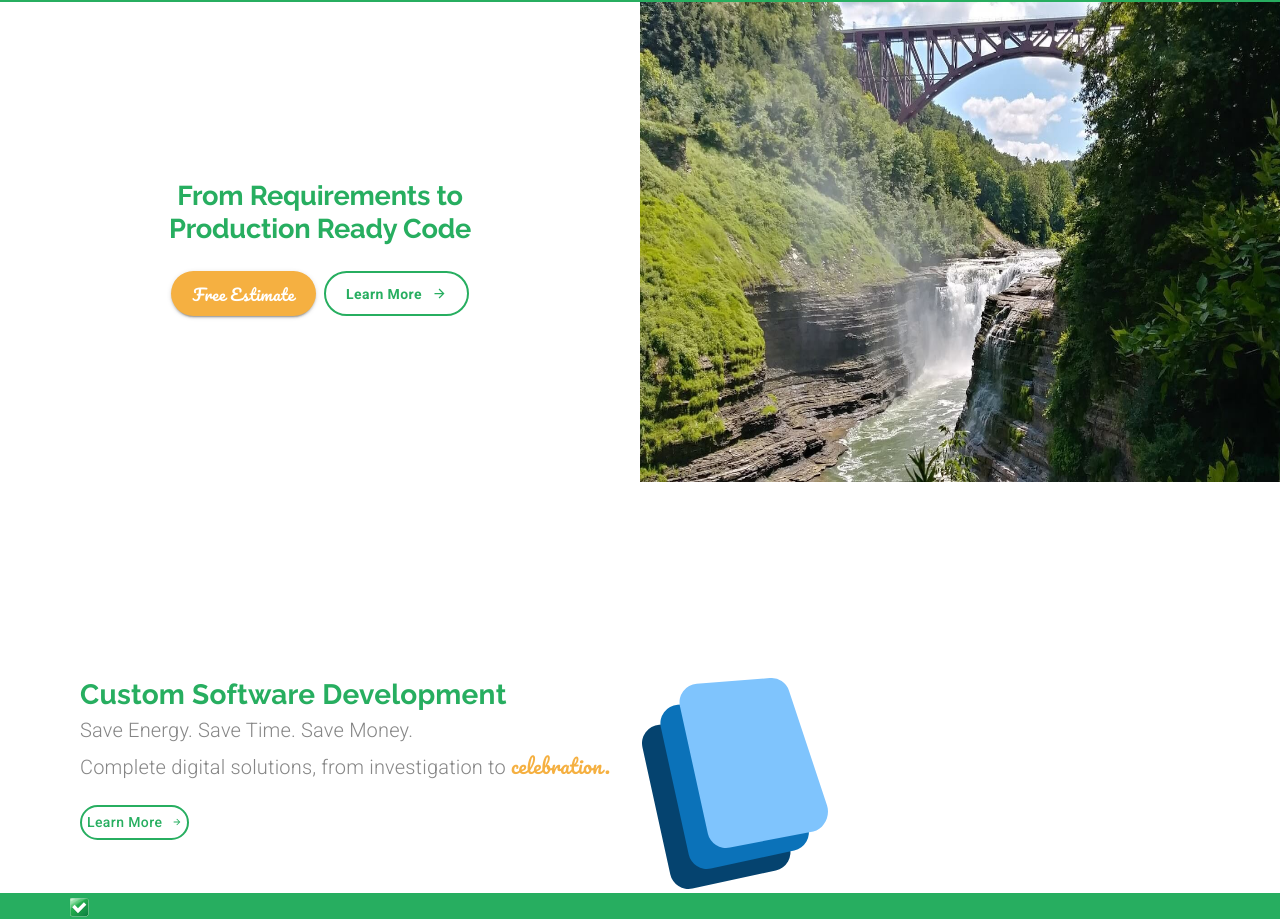
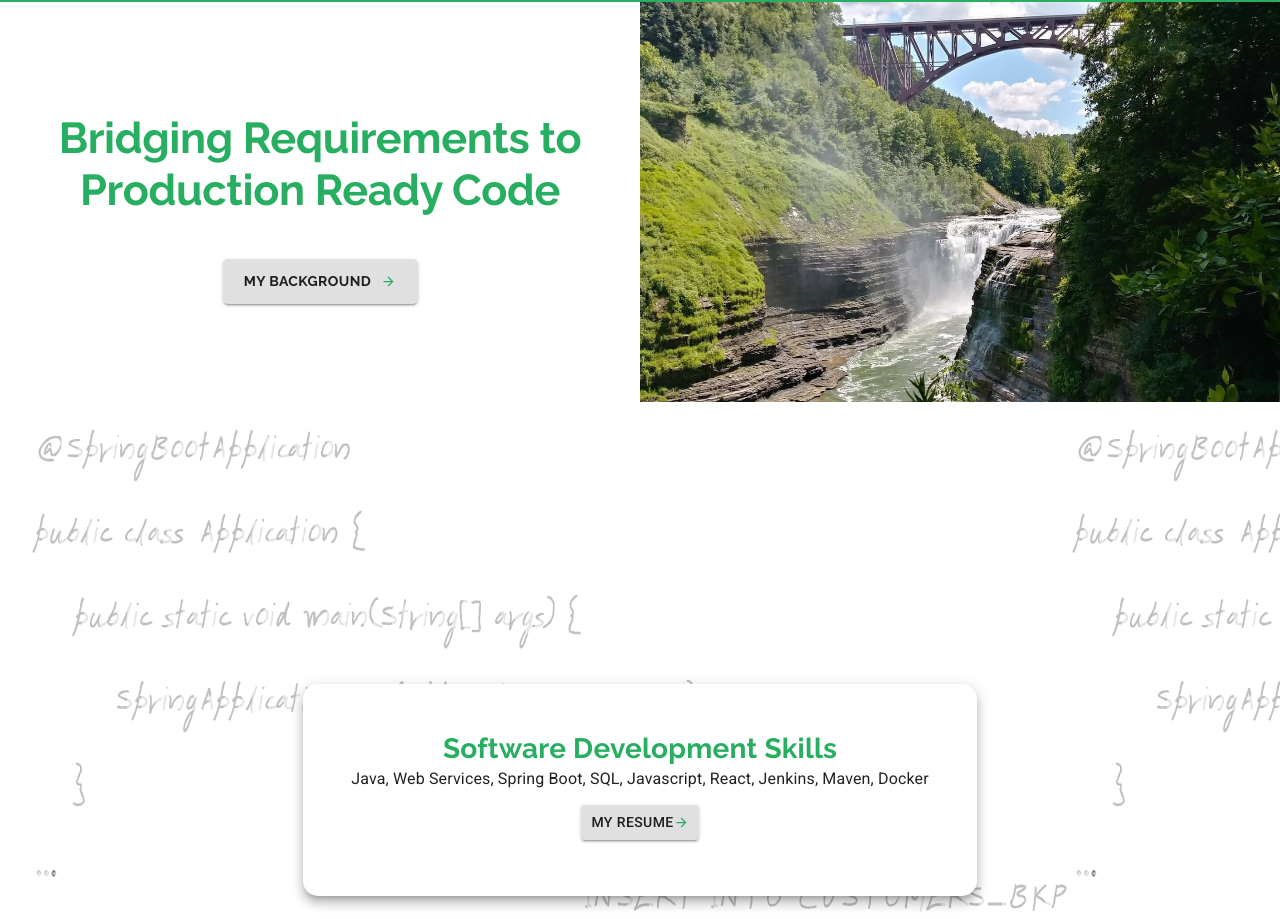
Before and after one commit to codemasterg/material-ui-class, a React (Create React App) app in the folder codeprimed/: page / in a window 1280 px wide. Shown: the part 110-1029 px from the top of the page. Built offline with nearby package versions, Linux system fonts and the light colour scheme.

Commit message:
Added card and styling for CP.

```diff
--- a/codeprimed/src/components/ui/LandingPage/LandingPage.js
+++ b/codeprimed/src/components/ui/LandingPage/LandingPage.js
@@ -5,66 +5,64 @@ import Grid from '@material-ui/core/Grid'
 import Button from '@material-ui/core/Button'
 import Typography from '@material-ui/core/Typography'
 import useMediaQuery from '@material-ui/core/useMediaQuery'
+import Card from '@material-ui/core/Card'
+import CardContent from '@material-ui/core/CardContent'
 
 import ButtonArrow from '../../ui/ButtonArrow'
 // import './landingPage.css'
 import background from '../../../assets/landingPage.jpg'
 import landingPageStyles from './landingPageStyles'
-import customSoftwareIcon from '../../../assets/Custom Software Icon.svg'
 
-// The course uses an Adobe Effects animation rendered with React Lottie.
-// I would rather learn how to make a jpg a background in a react component
 
+// Main page, the Hero Block is the 1st thing user's see
 const LandingPage = (props) => {
     const classes = landingPageStyles();
     const theme = useTheme();
     const isSmallScreen = useMediaQuery(theme.breakpoints.down("sm"));
 
     return (
-        <Grid container direction="column">
+        <Grid container direction="column" >
             <Grid item> {/* ---Hero Block--- */}
                 <Grid container justify="center" alignItems="center" direction="row"  >
                     <Grid sm item>
-                        <Typography align="center" variant="h2" className={classes.tagLine}>From Requirements to<br />Production Ready Code</Typography>
+                        <Typography align="center" className={classes.tagLine}>Bridging Requirements to<br /> Production Ready Code</Typography>
                         <Grid container justify="center" className={classes.buttonContainer} spacing={1}>
                             <Grid item>
-                                <Button variant="contained" className={classes.estimateButton}>Free Estimate</Button>
-                            </Grid>
-                            <Grid item>
-                                <Button variant="outlined" className={classes.learnButtonHero}><span style={{ marginRight: 10 }}>Learn More</span>
+                                <Button variant="contained" className={classes.backgroundButton}><span style={{ marginRight: 10 }}>My Background</span>
                                     <ButtonArrow width={15} height={15} fill={theme.palette.primary.main} />
                                 </Button>
                             </Grid>
                         </Grid>
                     </Grid>
                     <Grid sm item>
-                        <img alt="st lucia" src={background} className={classes.landingImage} />
+                        <img alt="bridging requirements to production" src={background} className={classes.landingImage} />
                     </Grid>
                 </Grid>
             </Grid>
 
-            <Grid item> { /* Services Block */}
-                <Grid container direction="row" className={classes.serviceContainer} justify={isSmallScreen ? "center" : undefined}>
-                    <Grid item style={ {marginLeft: isSmallScreen? 0 : "5em", textAlign: isSmallScreen ? "center" : undefined} }>
-                        <Typography variant="h4">
-                            Custom Software Development
-                        </Typography>
-                        <Typography variant="subtitle1">
-                            Save Energy. Save Time. Save Money.
-                        </Typography>
-                        <Typography variant="subtitle1" className={classes.subtitle}>
-                            Complete digital solutions, from investigation to {" "} <span className={classes.specialText}>celebration.</span>
-                        </Typography>
-                        <Button variant="outlined" className={classes.learnButton} >
-                            <span style={{ marginRight: 10 }}>Learn More</span>
-                            <ButtonArrow width={10} height={10} fill={theme.palette.primary.main} />
-                        </Button>
-                    </Grid>
-                    <Grid item>
-                        <img alt="custom software icon" src={customSoftwareIcon} className={classes.icon} />
-                    </Grid>
+            <Grid item>   { /* Skills Block */}
+                <Grid container alignItems="center" justify="center" className={classes.skillsContainer}>
+                    <Card className={classes.biographyCard}>
+                        <CardContent>
+                            <Grid container direction="column" style={{ textAlign: "center" }}>
+                                <Grid item>
+                                    <Typography variant="h4">Software Development Skills</Typography>
+                                </Grid>
+                                <Grid item>
+                                    <Typography>
+                                        Java, Web Services, Spring Boot, SQL, Javascript, React, Jenkins, Maven, Docker
+                                    </Typography>
+                                    <Button variant="contained" className={classes.resumeButton}>My Resume
+                                        <ButtonArrow width={15} height={15} fill={theme.palette.primary.main} />
+                                    </Button>
+                                </Grid>
+                            </Grid>
+                        </CardContent>
+                    </Card>
+                    <div className={classes.cardBackground} />
                 </Grid>
             </Grid>
+
         </Grid>
     )
 }
--- a/codeprimed/src/components/ui/LandingPage/landingPageStyles.js
+++ b/codeprimed/src/components/ui/LandingPage/landingPageStyles.js
@@ -1,4 +1,7 @@
 import { makeStyles } from '@material-ui/styles'
+
+import cardBackground from '../../../assets/CP-Card.svg'
+
 
 /**
  * Footer styles based on the theme setup in App.js
@@ -6,55 +9,58 @@ import { makeStyles } from '@material-ui/styles'
 export default makeStyles((theme) => ({
     landingImage: {
 
-        height: "30em",
+        height: "25em",
         width: "100%",
         // since the toolbar has a bottom margin, bring the image up so that it joins the toolbar
         marginTop: "-1em",
+        marginBottom: "-1em",
         [theme.breakpoints.down("md")]: {
-            height: "16em",
+            height: "20em",
         },
         [theme.breakpoints.down("xs")]: {  // mobile phones are extra small
-            height: "12em",
+            height: "14em",
 
         },
     },
 
     tagLine: {
+        ...theme.typography.h2,
         marginBottom: "1em",
         marginTop: "1em",
+        [theme.breakpoints.down("sm")]: {
+            ...theme.typography.h4,
+        }
+
     },
 
-    estimateButton: {
-        ...theme.typography.estimate,
-        backgroundColor: theme.palette.secondary.main,
-        borderRadius: 50,
+    backgroundButton: {
+        // ...theme.typography.estimate,
+        // backgroundColor: theme.palette.secondary.main,
+        borderRadius: 5,
         height: 45,
-        width: 145,
+        width: 195,
+        fontFamily: "Raleway",
+        fontWeight: "bold",
+        // boxShadow: "1px 2px 1px grey",
         // marginRight: 40,
-        "&:hover": {
-            // by default hover results in light grey.  note primary and secondary support a "light" option
-            backgroundColor: theme.palette.secondary.light,
-        }
+        // "&:hover": {
+        //     // by default hover results in light grey.  note primary and secondary support a "light" option
+        //     backgroundColor: theme.palette.secondary.light,
+        // }
     },
 
     buttonContainer: {
         marginBottom: "2em",
     },
 
-    learnButtonHero: {
-        ...theme.typography.learnButton,
-        fontWeight: "bold",
-        fontSize: "0.9 rem",
-        height: 45,
-        width: 145,
-    },
-    learnButton: {
-        ...theme.typography.learnButton,
-        fontSize: "0.7 rem",
+
+    resumeButton: {
+        // fontSize: "0.7 rem",
         height: 35,
-        padding: 5,
-        [theme.breakpoints.down("sm")]:{
-            marginBottom: "2em",
+        padding: 10,
+        marginTop: "1em",
+        [theme.breakpoints.down("sm")]: {
+            padding:  8,
         },
     },
 
@@ -76,8 +82,44 @@ export default makeStyles((theme) => ({
 
     serviceContainer: {
         marginTop: "12em",
-        [theme.breakpoints.down("sm")]:{
+        [theme.breakpoints.down("sm")]: {
             padding: 25,
         },
     },
+
+    skillsContainer: {
+        height: "50em",
+        [theme.breakpoints.down("sm")]: {
+            height: "40em",
+        },
+    },
+
+    cardBackground: {
+        backgroundImage: `url(${cardBackground})`,
+        backgroundPosition: "left",
+        backgroundSize: "65em 65em",
+        backgroundRepeat: "repeat",
+        height: "100%",
+        width: "100%",
+        marginLeft: "2em",
+        [theme.breakpoints.down("md")]: {
+            backgroundSize: "60em 60em",
+            marginLeft: "2em",
+        },
+        [theme.breakpoints.down("sm")]: {
+            backgroundSize: "50em 50em",
+            marginLeft: "2em",
+        },
+    },
+
+    biographyCard: {
+        position: "absolute",  // place card on top of card background
+        boxShadow: theme.shadows[8],
+        borderRadius: 15,
+        padding: "2em",
+        [theme.breakpoints.down("sm")]: {
+            padding: "1em",
+            marginRight: ".5em",
+        }
+    },
 }));
--- a/codeprimed/src/components/ui/Theme.js
+++ b/codeprimed/src/components/ui/Theme.js
@@ -2,7 +2,7 @@ import { createMuiTheme } from '@material-ui/core/styles';
 
 const codeGreen = "#27AE60";
 
-const codeOrange = "#F5B041";
+const codeOrange = "#ff312e";
 
 const codeGrey = "#868686";
 
@@ -40,7 +40,7 @@ export default createMuiTheme({
         h2: {
             fontFamily: "Raleway",
             fontWeight: 700,
-            fontSize: "1.7rem",
+            fontSize: "2.7rem",
             color: codeGreen,
         },
         h4: {
```
Also changed, not shown: codeprimed/src/assets/CP-Card.svg (added).
